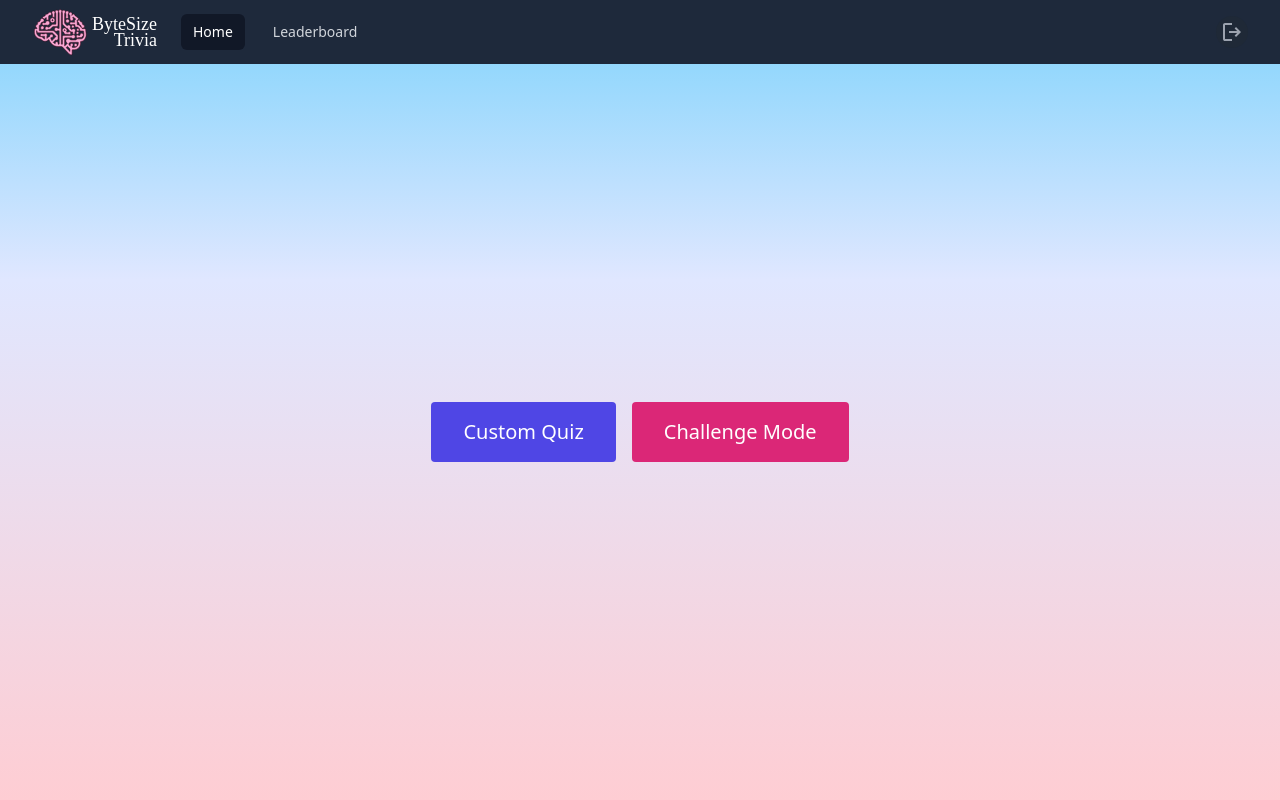
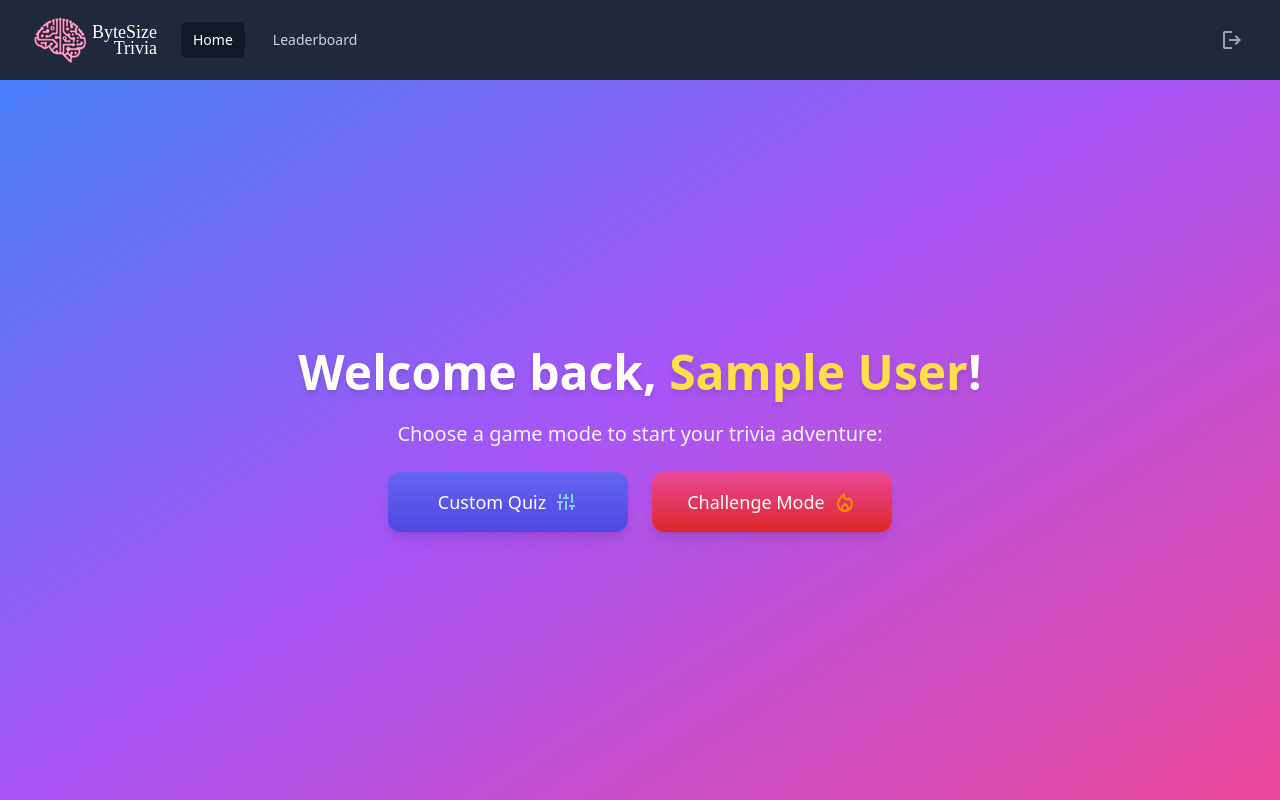
Before and after one commit to sam-champion/quiz-app, a React (Vite) app: page / in a window 1280 px wide. Built offline with nearby package versions, Linux system fonts and the light colour scheme; no server answers; sample sign-in values are in the browser's storage; a web font is replaced by a local one.

Commit message:
styled homepage

```diff
--- a/src/components/Navbar.tsx
+++ b/src/components/Navbar.tsx
@@ -28,7 +28,7 @@ function Navbar() {
   return (
     <nav className="bg-slate-800">
       <div className="mx-auto max-w-7xl px-2 sm:px-6 lg:px-8">
-        <div className="relative flex h-16 items-center justify-between">
+        <div className="relative flex h-20 items-center justify-between">
           <div className="absolute inset-y-0 left-0 flex items-center sm:hidden">
             <button
               type="button"
--- a/src/pages/Home.tsx
+++ b/src/pages/Home.tsx
@@ -1,24 +1,63 @@
 import { useNavigate } from "react-router";
 import Navbar from "../components/Navbar";
+import { useAuth } from "../context/AuthContext";
 
 function Home() {
   const navigate = useNavigate();
+  const { user } = useAuth();
+
+  const username = user?.displayName || "Guest";
+
   return (
-    <div className="h-screen bg-custom-gradient flex flex-col">
+    <div className="h-screen bg-gradient-to-br from-blue-500 via-purple-500 to-pink-500 flex flex-col items-center text-white">
+      {/* Navbar at the top, full width */}
+      <div className="w-full">
         <Navbar />
-      <div className="flex flex-grow items-center justify-center">
+      </div>
+
+      <div className="flex flex-col items-center space-y-6 max-w-screen-md w-full text-center flex-grow justify-center px-4 sm:px-8">
+        {/* Welcome Message */}
+        <h1 className="text-3xl sm:text-5xl font-extrabold drop-shadow-md">
+          Welcome back, <span className="text-yellow-300">{username}</span>!
+        </h1>
+        <p className="text-base sm:text-xl text-gray-100">
+          Choose a game mode to start your trivia adventure:
+        </p>
+
+        {/* Game Mode Buttons */}
+        <div className="flex flex-col sm:flex-row items-center justify-center gap-4 sm:gap-6 mt-8 w-full">
           <button
             onClick={() => navigate("/quiz?mode=custom")}
-          className="px-8 py-4 m-2 bg-indigo-600 text-white rounded hover:bg-indigo-500 text-xl"
+            className="flex items-center justify-center min-w-60 space-x-2 px-6 py-4 bg-gradient-to-b from-indigo-500 to-indigo-600 text-white rounded-xl shadow-lg hover:shadow-2xl hover:scale-105 transform transition duration-300 sm:w-auto"
           >
-          Custom Quiz
+            <span className="text-lg font-medium">Custom Quiz</span>
+            <svg
+              xmlns="http://www.w3.org/2000/svg"
+              height="24px"
+              viewBox="0 -960 960 960"
+              width="24px"
+              fill="SkyBlue"
+            >
+              <path d="M200-160v-280h-80v-80h240v80h-80v280h-80Zm0-440v-200h80v200h-80Zm160 0v-80h80v-120h80v120h80v80H360Zm80 440v-360h80v360h-80Zm240 0v-120h-80v-80h240v80h-80v120h-80Zm0-280v-360h80v360h-80Z" />
+            </svg>
           </button>
+
           <button
             onClick={() => navigate("/quiz?mode=challenge")}
-          className="px-8 py-4 m-2 bg-pink-600 text-white rounded hover:bg-pink-500 text-xl"
+            className="flex items-center justify-center min-w-60 space-x-2 px-6 py-4 bg-gradient-to-b from-pink-500 to-red-600 text-white rounded-xl shadow-lg hover:shadow-2xl hover:scale-105 transform transition duration-300 sm:w-auto"
           >
-          Challenge Mode
+            <span className="text-lg font-medium">Challenge Mode</span>
+            <svg
+              xmlns="http://www.w3.org/2000/svg"
+              height="24px"
+              viewBox="0 -960 960 960"
+              width="24px"
+              fill="DarkOrange"
+            >
+              <path d="M240-400q0 52 21 98.5t60 81.5q-1-5-1-9v-9q0-32 12-60t35-51l113-111 113 111q23 23 35 51t12 60v9q0 4-1 9 39-35 60-81.5t21-98.5q0-50-18.5-94.5T648-574q-20 13-42 19.5t-45 6.5q-62 0-107.5-41T401-690q-39 33-69 68.5t-50.5 72Q261-513 250.5-475T240-400Zm240 52-57 56q-11 11-17 25t-6 29q0 32 23.5 55t56.5 23q33 0 56.5-23t23.5-55q0-16-6-29.5T537-292l-57-56Zm0-492v132q0 34 23.5 57t57.5 23q18 0 33.5-7.5T622-658l18-22q74 42 117 117t43 163q0 134-93 227T480-80q-134 0-227-93t-93-227q0-129 86.5-245T480-840Z" />
+            </svg>
           </button>
+        </div>
       </div>
     </div>
   );
--- a/src/pages/Register.tsx
+++ b/src/pages/Register.tsx
@@ -4,6 +4,7 @@ import { auth, db } from "../firebase";
 import {
   createUserWithEmailAndPassword,
   validatePassword,
+  updateProfile,
 } from "firebase/auth";
 import { toast } from "react-toastify";
 import { doc, getDoc, setDoc } from "firebase/firestore";
@@ -84,6 +85,10 @@ function Register() {
         email,
         password
       );
+
+      await updateProfile(userCredential.user, {
+        displayName: username,
+      });
 
       const userDocRef = doc(db, "users", userCredential.user.uid);
       await setDoc(userDocRef, {
--- a/tailwind.config.js
+++ b/tailwind.config.js
@@ -5,7 +5,7 @@ export default {
     extend: {
       backgroundImage: {
         "custom-gradient":
-          "linear-gradient(to top, #fecdd3 0%, #e0e7ff 65%, #7dd3fc 100%)",
+          "linear-gradient(to top right, #fecdd3 0%, #e0e7ff 65%, #7dd3fc 100%)",
       },
       fontFamily: {
         video: ['"video"', "serif"],
```
Lines whose indentation alone changed are shown as unchanged.
